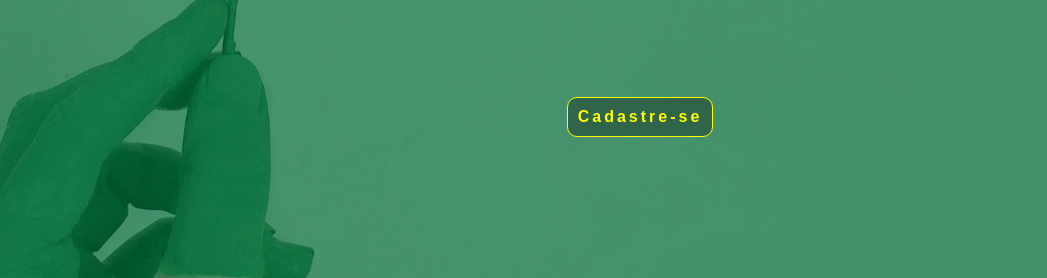
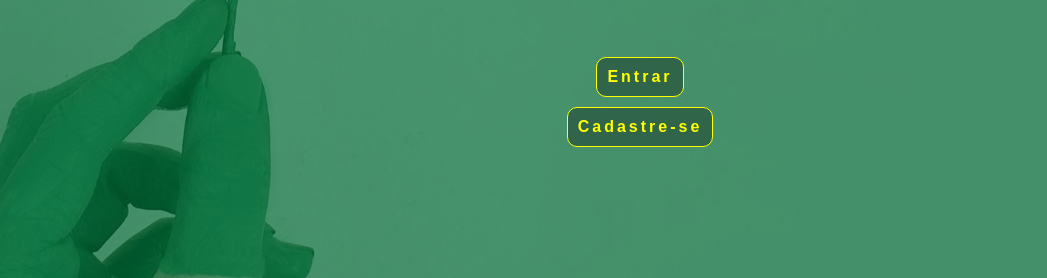
Before and after one commit to otavigoto/PISustentabilidade, a plain HTML site: page login.html in a window 1280 px wide. Shown: the part 522-800 px from the top of the page, without its empty margins (0-1047 px from the left). Drawn offline with Linux system fonts and the light colour scheme.

Commit message:
Login 90% pronto

```diff
--- a/assets/css/styles.css
+++ b/assets/css/styles.css
@@ -92,8 +92,7 @@ a {
   color: white;
   text-decoration: none;
   font-size: 20px;
-  margin-top: 10px;
-  gap: 10px;
+  margin-top: 0px;
 }
 
 a:hover {
@@ -105,7 +104,21 @@ a:hover {
   color: yellow;
   font-size: 16px;
   letter-spacing: 3px;
-  margin-top: 100px;
+  margin-top: 10px;
+  background: rgb(0,0,0,0.3);
+  background-size: 1000px;
+  padding: 10px;
+  border-radius: 10px;
+  border: 1px solid yellow;
+}
+
+.botao-enviar{
+  font-weight: bold;
+  color: yellow;
+  font-size: 16px;
+  letter-spacing: 3px;
+  margin-top:50px;
+  gap: 10px;
   background: rgb(0,0,0,0.3);
   background-size: 1000px;
   padding: 10px;
--- a/login.html
+++ b/login.html
@@ -13,16 +13,18 @@
       <img class="img-logo" src="./assets/img/Lime_Logo.png" alt="Logo Green.Go">
     </div>
     <div class="box-login">
-      <form>
+      <form action="./home.html" method="get">
         <div class="input-login">
           <img class="img-login" src="./assets/img/LimeButton_Login.png" alt="Ícone Login">
           <input type="text" id="usuario-login" name="usuario-login" placeholder="email/cpf">
         </div>
         <input type="password" id="usuario-senha" name="usuario-senha" placeholder="senha">
+        <a href="#">esqueci a senha</a>
+
+        <button type="submit" class="botao-enviar">Entrar</button>
 
       </form>
 
-      <a href="#">esqueci a senha</a>
       <a href="#" class="cadastrar">Cadastre-se</a>
     </div>
   </div>
```
